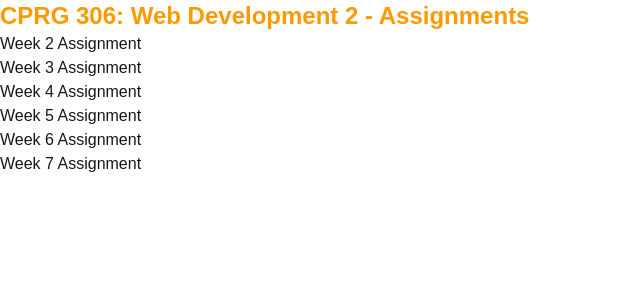
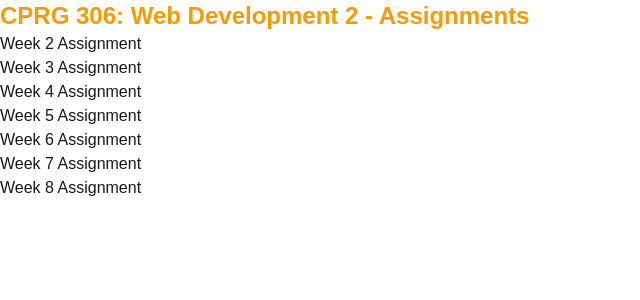
Before and after one commit to CodyLeblanc13/cprg306-assignments, a Next.js app: page / in a window 1280 px wide. Shown: the top 300 px of the page, without its empty margins (0-640 px from the left). Built offline with nearby package versions, Linux system fonts and the light colour scheme.

Commit message:
Complete Week 8 Shopping List

```diff
--- a/app/page.js
+++ b/app/page.js
@@ -30,6 +30,12 @@ export default function Page() {
        " className="hover:text-amber-400">Week 7
         Assignment</Link>
 
+        <br />
+
+
+      <Link href="/week-8" className="hover:text-amber-400">Week 8 Assignment</Link>
+
+
     </main>
   );
 }
```
Also changed, not shown: app/week-8/items.json (renamed from app/week-6/items.json), app/week-8/new-item.js (renamed from app/week-8/ new-item.js).
